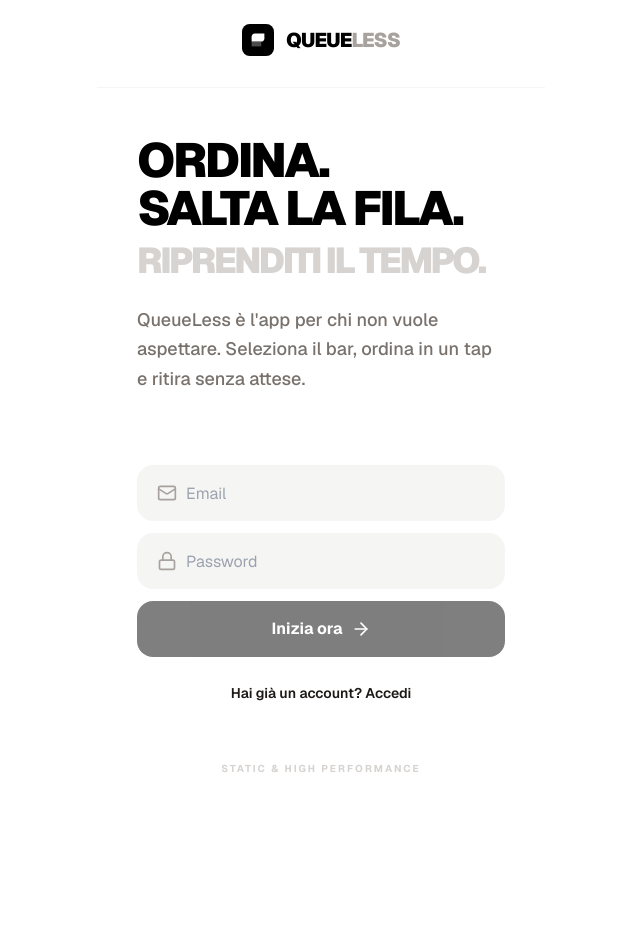
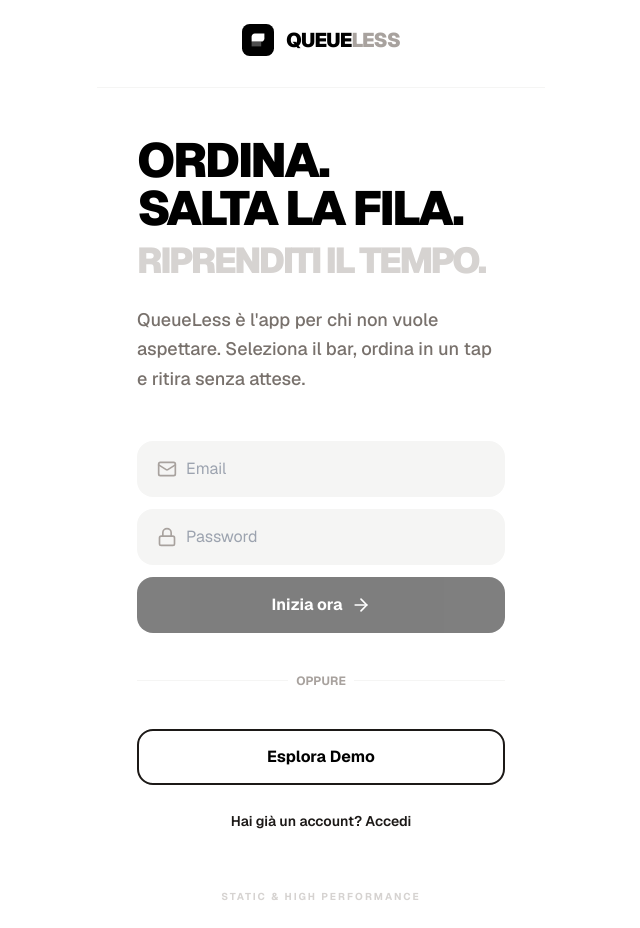
Before and after one commit to andreagreco3305-cyber/queue-less-map, a Next.js app: page / in a window 1280 px wide. Shown: the whole page, without its empty margins (319-959 px from the left). Before the commit the page ends 800 px from the top, so only its background shows below. Built offline with nearby package versions, Linux system fonts and the light colour scheme; no server answers.

Commit message:
Feature: Added Quick Demo access button

```diff
--- a/src/components/onboarding/SignUpPanel.tsx
+++ b/src/components/onboarding/SignUpPanel.tsx
@@ -44,6 +44,7 @@ export function SignUpPanel({
       )}
 
       <form onSubmit={handleSubmit} className="space-y-3">
+        {/* ... existing inputs ... */}
         <div className="group relative">
           <Mail className="pointer-events-none absolute left-5 top-1/2 h-5 w-5 -translate-y-1/2 text-stone-400 transition-colors group-focus-within:text-black" />
           <input
@@ -83,6 +84,23 @@ export function SignUpPanel({
         </button>
       </form>
 
+      <div className="relative py-4">
+        <div className="absolute inset-0 flex items-center">
+          <div className="w-full border-t border-stone-100"></div>
+        </div>
+        <div className="relative flex justify-center text-xs uppercase">
+          <span className="bg-white px-2 text-stone-400 font-bold">Oppure</span>
+        </div>
+      </div>
+
+      <button
+        type="button"
+        onClick={() => onSignIn("demo@queueless.it", "demo123456")}
+        className="flex h-14 w-full items-center justify-center rounded-2xl border-2 border-stone-900 bg-white text-base font-bold text-black transition-all active:scale-[0.98] hover:bg-stone-50"
+      >
+        Esplora Demo
+      </button>
+
       <div className="text-center">
         <button
           type="button"
```
